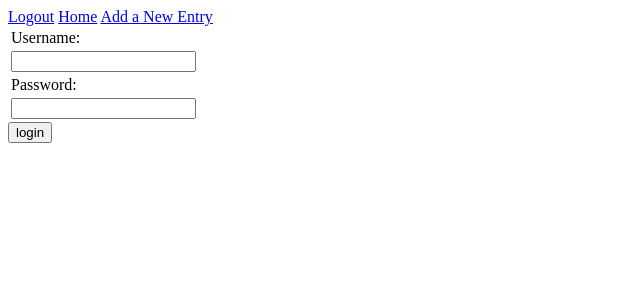
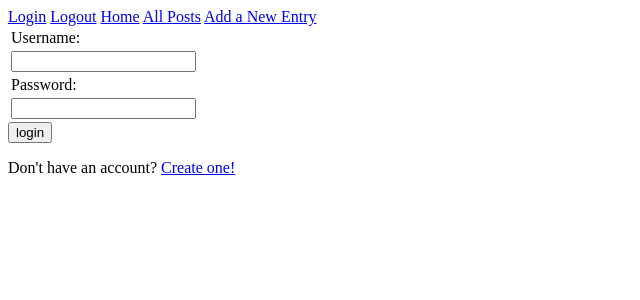
Before and after one commit to zachtheld/Blogz, a Flask app: page /login in a window 1280 px wide. Shown: the top 300 px of the page, without its empty margins (0-640 px from the left). Run offline with Flask 2, Linux system fonts and the light colour scheme.

Commit message:
Finished

```diff
--- a/main.py
+++ b/main.py
@@ -11,12 +11,11 @@ class User(db.Model):
     id = db.Column(db.Integer, primary_key=True)
     username = db.Column(db.String(120), unique=True)
     password = db.Column(db.String(120))
-    blogs = db.relationship('Blog', backref='owner')
+    blogs = db.relationship('Blog', backref='owner', lazy='joined')
 
     def __init__(self, username, password):
         self.username = username
         self.password = password
-
 
 class Blog(db.Model):
     id = db.Column(db.Integer, primary_key=True)
@@ -35,9 +34,16 @@ class Blog(db.Model):
         else:
             return False
 
+@app.before_request
+def require_login():
+    allowed_routes = ['login', 'register', 'index']
+    if not ('username' in session or request.endpoint in allowed_routes):
+        return redirect('/login')
+
 @app.route('/')
 def index():
-    return redirect('/blog')
+    users = User.query.all()
+    return render_template('all_users.html', users=users)
 
 @app.route('/login', methods=['POST', 'GET'])
 def login():
@@ -84,16 +90,21 @@ def logout():
     del session['username']
     return redirect('/login')
 
-
 @app.route('/blog', methods=['POST', 'GET'])
 def blogs():
     entry_id = request.args.get('id')
+    usr = request.args.get('user')
     if (entry_id):
         entry = Blog.query.get(entry_id)
         return render_template('single_entry.html', entry=entry)
+    elif (usr):
+        owner = User.query.filter_by(username=usr).first()
+        entries = Blog.query.filter_by(owner_id=owner.id).all()
+        return render_template('blog_entrys.html', entries=entries)
 
     blog_entry = Blog.query.all()
-    return render_template('blog_entrys.html', entries=blog_entry)
+    users = User.query.all()
+    return render_template('blog_entrys.html', entries=blog_entry, owners=users)
 
 @app.route('/newpost', methods=['POST', 'GET'])
 def add_new_entry():
@@ -117,11 +128,5 @@ def add_new_entry():
     else:
         return render_template('add_entry.html')
 
-
-
-
-
-
-
 if __name__=='__main__':
     app.run()
--- a/templates/base.html
+++ b/templates/base.html
@@ -5,10 +5,17 @@
 
 </head>
 <body>
+    <a href='/login'>Login</a>
     <a href='/logout'>Logout</a>
-    <a href='/blog'>Home</a>
+    <a href='/'>Home</a>
+    <a href='/blog'>All Posts</a>
     <a href='/newpost'>Add a New Entry</a>
     <br />
+    {% with messages = get_flashed_messages() %}
+    {% for message in messages %}
+        <div class='error'>{{message}}</div>
+    {% endfor %}
+    {% endwith %}
     {% block content %}
 
     {% endblock %}
--- a/templates/login.html
+++ b/templates/login.html
@@ -17,5 +17,6 @@
         </table>
         <input type='submit' value='login'>
     </form>
+    <p>Don't have an account? <a href='/register'>Create one!</a></p>
 
 {% endblock %}
--- a/templates/register.html
+++ b/templates/register.html
@@ -1,10 +1,10 @@
 {% extends 'base.html' %}
 {% block content %}
-{% with messages = get_flashed_messages() %}
+<!--{% with messages = get_flashed_messages() %}
 {% for message in messages %}
     <div class='error'>{{message}}</div>
 {% endfor %}
-{% endwith %}
+{% endwith %}-->
     <form method='POST'>
         <table>
             <tr>
--- a/templates/single_entry.html
+++ b/templates/single_entry.html
@@ -2,4 +2,5 @@
 {% block content %}
     <h1>{{entry.title}}</h1>
     <h3>{{entry.body}}</h3>
+    <a href='/blog?user={{entry.owner.username}}'><p>{{entry.owner.username}}</p></a>
 {% endblock %}
```
Also changed, not shown: templates/all_users.html (added, +8 -0 lines), templates/blog_entrys.html (+5 -2 lines), templates/single_user.html (added, +8 -0 lines).
